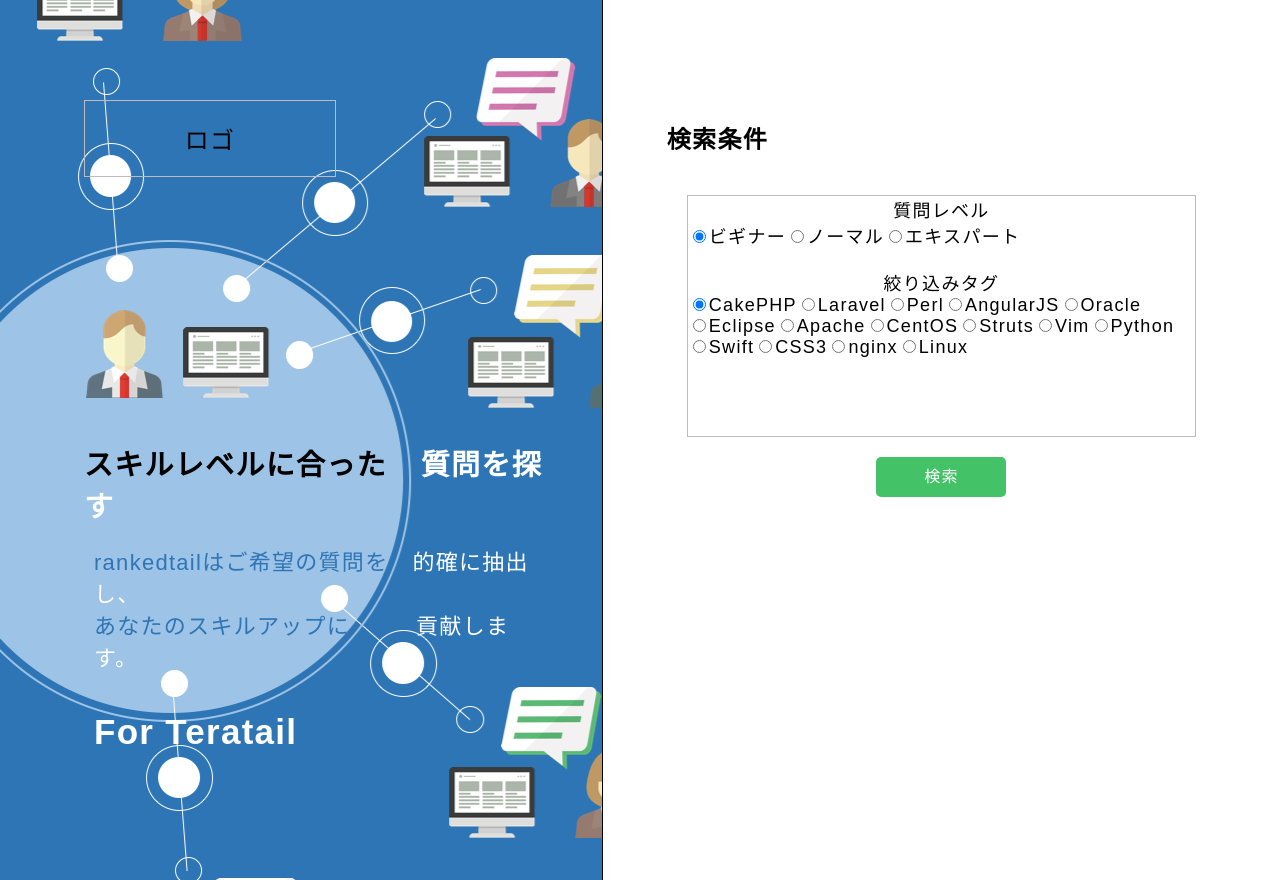
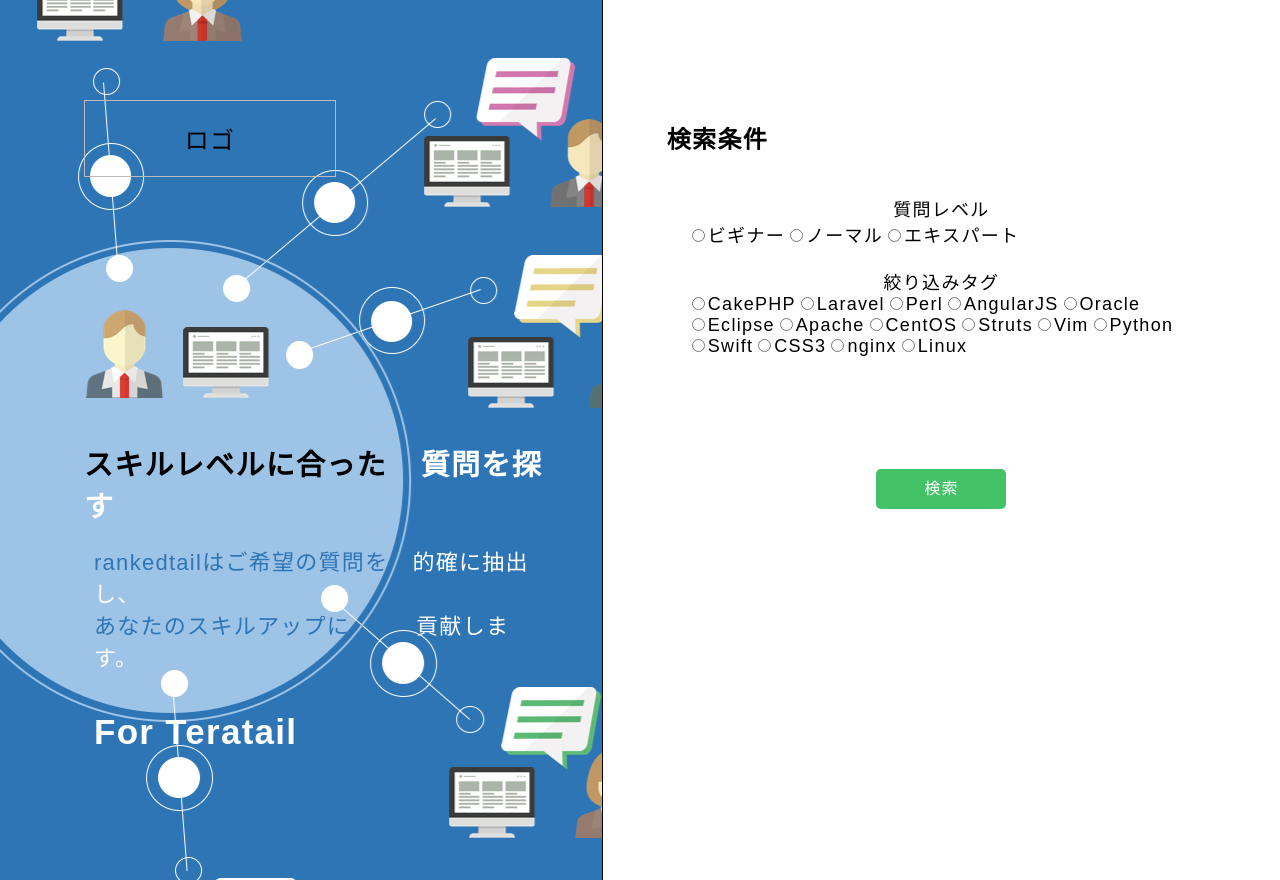
Before and after one commit to hogeline/yukemuri2018-team-sc, a React (Create React App) app: page / in a window 1280 px wide. Built offline with nearby package versions, Linux system fonts and the light colour scheme.

Commit message:
Add:TopPage SearchAction

```diff
--- a/src/containers/QuestionsList.jsx
+++ b/src/containers/QuestionsList.jsx
@@ -6,7 +6,6 @@ import QuestionCard from "./QuestionCard";
 const QuestionsList = questions => (
   <div className="questions">
     <div className="container">
-      {console.log(questions["questions"])}
       {questions["questions"].map(question => (
         <QuestionCard key={question.id} question={question} />
       ))}
--- a/src/containers/Top.css
+++ b/src/containers/Top.css
@@ -82,7 +82,6 @@
     margin: 20px;
     width: auto;
     height: 30vh;
-    border: 1px solid #bdbbbb;
 }
 .top-search-tags{
     display: flex;
--- a/src/containers/Top.jsx
+++ b/src/containers/Top.jsx
@@ -2,20 +2,54 @@ import React, { Component } from "react";
 import "./Top.css";
 
 class Top extends Component {
+  constructor(props) {
+    super(props);
+    this.state = {
+      level: "",
+      tag: "",
+      errorMessage: ""
+    };
+  }
+
+  setErrorMessage(message) {
+    this.setState({ errorMessage: message });
+  }
+
+  handleOnChangeLevel(e) {
+    this.setState({ level: e.target.value });
+  }
+
+  handleOnChangeTag(e) {
+    this.setState({ tag: e.target.value });
+  }
+
+  handleOnClickedSearch(history) {
+    if (this.state.tag == "" || this.state.level == "") {
+      this.setState({ errorMessage: "レベルとタグを選択してください" });
+      return;
+    }
+    history.push(`/questions?level=${this.state.level}&?tag=${this.state.tag}`);
+  }
+
   render() {
+    const history = this.props.history;
     return (
       <div className="top">
         <div className="top-landing">
           <div className="top-landing-logo">ロゴ</div>
           <div className="top-landing-title">
             <h1>
-              スキルレベルに合った<span>質問を探す</span>
+              スキルレベルに合った
+              <span>質問を探す</span>
             </h1>
           </div>
           <div className="top-landing-source">
             <div className="top-landing-detail">
-              rankedtailはご希望の質問を<span className="top-landing-detail-Emph1">的確に抽出し、</span>
-              <br/>あなたのスキルアップに<span className="top-landing-detail-Emph2">貢献します。</span>
+              rankedtailはご希望の質問を
+              <span className="top-landing-detail-Emph1">的確に抽出し、</span>
+              <br />
+              あなたのスキルアップに
+              <span className="top-landing-detail-Emph2">貢献します。</span>
             </div>
             <h2>For Teratail</h2>
           </div>
@@ -27,34 +61,182 @@ class Top extends Component {
           <div className="container">
             <div className="top-search-conditions">
               <form action="" method="post">
-                質問レベル<br/>
+                質問レベル
+                <br />
                 <div className="top-search-levels">
-                  <input type="radio" name="level" value="beginner" checked="checked"/>ビギナー
-                  <input type="radio" name="level" value="normal"/>ノーマル
-                  <input type="radio" name="level" value="expert"/>エキスパート
+                  <input
+                    type="radio"
+                    name="level"
+                    value="beginner"
+                    onChange={e => this.handleOnChangeLevel(e)}
+                  />
+                  ビギナー
+                  <input
+                    type="radio"
+                    name="level"
+                    value="normal"
+                    onChange={e => this.handleOnChangeLevel(e)}
+                  />
+                  ノーマル
+                  <input
+                    type="radio"
+                    name="level"
+                    value="expert"
+                    onChange={e => this.handleOnChangeLevel(e)}
+                  />
+                  エキスパート
                 </div>
-                <br/>
-                絞り込みタグ<br/>
+                <br />
+                絞り込みタグ
+                <br />
                 <div className="top-search-tags">
-                  <div><input type="radio" name="tag" value="CakePHP" checked="checked"/>CakePHP </div>
-                  <div><input type="radio" name="tag" value="Laravel"/>Laravel </div>
-                  <div><input type="radio" name="tag" value="Perl"/>Perl</div>
-                  <div><input type="radio" name="tag" value="AngularJS"/>AngularJS</div>
-                  <div><input type="radio" name="tag" value="Oracle"/>Oracle</div>
-                  <div><input type="radio" name="tag" value="Eclipse"/>Eclipse</div>
-                  <div><input type="radio" name="tag" value="Apache"/>Apache</div>
-                  <div><input type="radio" name="tag" value="CentOS"/>CentOS</div>
-                  <div><input type="radio" name="tag" value="Struts"/>Struts</div>
-                  <div><input type="radio" name="tag" value="Vim"/>Vim</div>
-                  <div><input type="radio" name="tag" value="Python"/>Python</div>
-                  <div><input type="radio" name="tag" value="Swift"/>Swift</div>
-                  <div><input type="radio" name="tag" value="CSS3"/>CSS3</div>
-                  <div><input type="radio" name="tag" value="nginx"/>nginx</div>
-                  <div><input type="radio" name="tag" value="Linux"/>Linux</div>
+                  <div>
+                    <input
+                      type="radio"
+                      name="tag"
+                      value="CakePHP"
+                      onChange={e => this.handleOnChangeTag(e)}
+                    />
+                    CakePHP
+                  </div>
+                  <div>
+                    <input
+                      type="radio"
+                      name="tag"
+                      value="Laravel"
+                      onChange={e => this.handleOnChangeTag(e)}
+                    />
+                    Laravel
+                  </div>
+                  <div>
+                    <input
+                      type="radio"
+                      name="tag"
+                      value="Perl"
+                      onChange={e => this.handleOnChangeTag(e)}
+                    />
+                    Perl
+                  </div>
+                  <div>
+                    <input
+                      type="radio"
+                      name="tag"
+                      value="AngularJS"
+                      onChange={e => this.handleOnChangeTag(e)}
+                    />
+                    AngularJS
+                  </div>
+                  <div>
+                    <input
+                      type="radio"
+                      name="tag"
+                      value="Oracle"
+                      onChange={e => this.handleOnChangeTag(e)}
+                    />
+                    Oracle
+                  </div>
+                  <div>
+                    <input
+                      type="radio"
+                      name="tag"
+                      value="Eclipse"
+                      onChange={e => this.handleOnChangeTag(e)}
+                    />
+                    Eclipse
+                  </div>
+                  <div>
+                    <input
+                      type="radio"
+                      name="tag"
+                      value="Apache"
+                      onChange={e => this.handleOnChangeTag(e)}
+                    />
+                    Apache
+                  </div>
+                  <div>
+                    <input
+                      type="radio"
+                      name="tag"
+                      value="CentOS"
+                      onChange={e => this.handleOnChangeTag(e)}
+                    />
+                    CentOS
+                  </div>
+                  <div>
+                    <input
+                      type="radio"
+                      name="tag"
+                      value="Struts"
+                      onChange={e => this.handleOnChangeTag(e)}
+                    />
+                    Struts
+                  </div>
+                  <div>
+                    <input
+                      type="radio"
+                      name="tag"
+                      value="Vim"
+                      onChange={e => this.handleOnChangeTag(e)}
+                    />
+                    Vim
+                  </div>
+                  <div>
+                    <input
+                      type="radio"
+                      name="tag"
+                      value="Python"
+                      onChange={e => this.handleOnChangeTag(e)}
+                    />
+                    Python
+                  </div>
+                  <div>
+                    <input
+                      type="radio"
+                      name="tag"
+                      value="Swift"
+                      onChange={e => this.handleOnChangeTag(e)}
+                    />
+                    Swift
+                  </div>
+                  <div>
+                    <input
+                      type="radio"
+                      name="tag"
+                      value="CSS3"
+                      onChange={e => this.handleOnChangeTag(e)}
+                    />
+                    CSS3
+                  </div>
+                  <div>
+                    <input
+                      type="radio"
+                      name="tag"
+                      value="nginx"
+                      onChange={e => this.handleOnChangeTag(e)}
+                    />
+                    nginx
+                  </div>
+                  <div>
+                    <input
+                      type="radio"
+                      name="tag"
+                      value="Linux"
+                      onChange={e => this.handleOnChangeTag(e)}
+                    />
+                    Linux
+                  </div>
                 </div>
               </form>
             </div>
-            <div className="top-search-btn">検索</div>
+            <div className="validation">
+              <p>{this.state.errorMessage}</p>
+            </div>
+            <div
+              className="top-search-btn"
+              onClick={() => this.handleOnClickedSearch(history)}
+            >
+              検索
+            </div>
           </div>
         </div>
       </div>
--- a/src/index.css
+++ b/src/index.css
@@ -7,3 +7,8 @@ body {
 .container {
   text-align: center;
 }
+
+.validation {
+  color: red;
+  font-size: 14px;
+}
```
